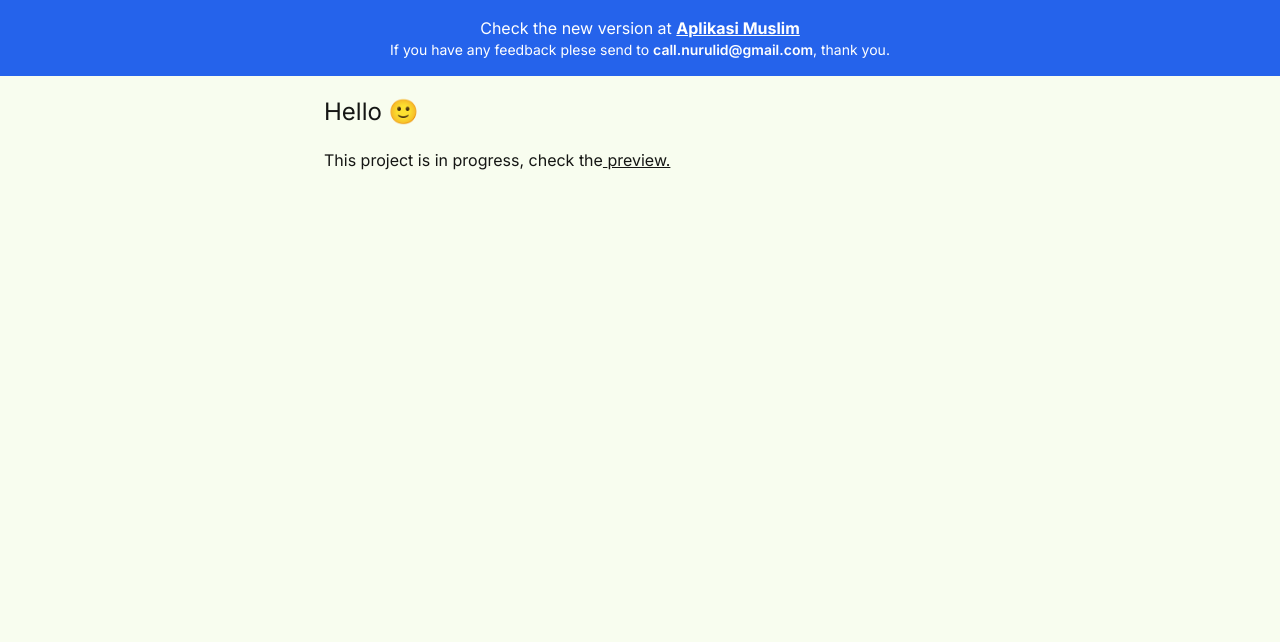
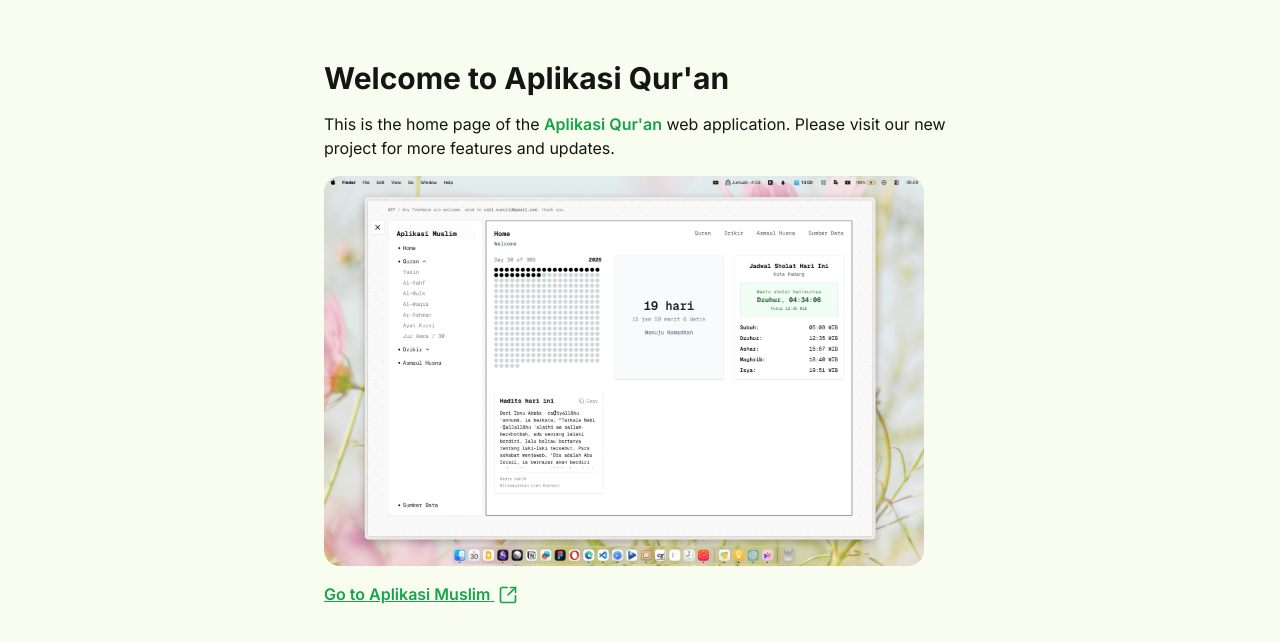
Before and after one commit to nurulid/aplikasi-quran, a Next.js app: page / in a window 1280 px wide. Shown: the top 642 px of the page. Built offline with nearby package versions, Linux system fonts and the light colour scheme.

Commit message:
update homepage

```diff
--- a/src/app/layout.js
+++ b/src/app/layout.js
@@ -44,26 +44,6 @@
         <body
           className={`${inter.className} ${notoArabic.variable} ${ibmArabic.variable} ${kufiArabic.variable}`}
         >
-          <div className="p-4 text-center bg-blue-600 text-white">
-            <p>
-              Check the new version at{' '}
-              <Link
-                className="underline font-bold"
-                href="https://aplikasi-muslim-seven.vercel.app/"
-              >
-                Aplikasi Muslim
-              </Link>
-            </p>
-            <p className="text-sm">
-              If you have any feedback plese send to{' '}
-              <Link
-                className="font-semibold"
-                href="mailto:call.nurulid@gmail.com"
-              >
-                call.nurulid@gmail.com
-              </Link>, thank you.
-            </p>
-          </div>
           {children}
           <Analytics />
         </body>
--- a/src/app/my-quran/layout.js
+++ b/src/app/my-quran/layout.js
@@ -1,7 +1,26 @@
+import Link from "next/link";
+
 export default function QuranLayout({ children }) {
-
   return (
     <main className="h-full cw-full max-w-[1440px] mx-auto">
+      <div className="p-4 text-center bg-blue-600/80 hover:bg-blue-600 text-white rounded-lg my-4">
+        <p>
+          Check the new version at{' '}
+          <Link
+            className="underline font-bold"
+            href="https://aplikasi-muslim-seven.vercel.app/"
+          >
+            Aplikasi Muslim
+          </Link>
+        </p>
+        <p className="text-sm">
+          If you have any feedback plese send to{' '}
+          <Link className="font-semibold" href="mailto:call.nurulid@gmail.com">
+            call.nurulid@gmail.com
+          </Link>
+          , thank you.
+        </p>
+      </div>
       {children}
     </main>
   );
--- a/src/app/page.js
+++ b/src/app/page.js
@@ -1,16 +1,37 @@
+import { SquareArrowOutUpRight } from 'lucide-react';
+import Image from 'next/image';
 import Link from 'next/link';
 
 export default function Home() {
   return (
-    <main className="p-5 max-w-2xl mx-auto">
-      <h2>Hello 🙂</h2>
-      <p>
-        This project is in progress, check the
-        <Link href="/my-quran" className="underline">
-          {' '}
-          preview.
-        </Link>
+    // todo: update content
+    // Show case the new Aplikasi Muslim project
+    <main className="p-5 max-w-2xl mx-auto mt-0 md:mt-10">
+      <h1 className="text-3xl font-bold mb-4">
+        Welcome to Aplikasi Qur&apos;an
+      </h1>
+      <p className="mb-4">
+        This is the home page of the{' '}
+        <Link href="/my-quran" className="text-green-600 font-semibold">
+          Aplikasi Qur&apos;an
+        </Link>{' '}
+        web application. Please visit our new project for more features and
+        updates.
       </p>
+      <Link
+        href="https://aplikasi-muslim-seven.vercel.app/"
+        className="text-green-600 underline font-semibold"
+      >
+        <Image
+          src="/aplikasi-muslim.jpeg"
+          alt="Aplikasi Muslim"
+          width={600}
+          height={300}
+          className="mb-4 rounded-2xl"
+        />
+        Go to Aplikasi Muslim{' '}
+        <SquareArrowOutUpRight className="inline-block ml-1 size-5" />
+      </Link>
     </main>
   );
 }
```
Also changed, not shown: public/aplikasi-muslim.jpeg (added).
